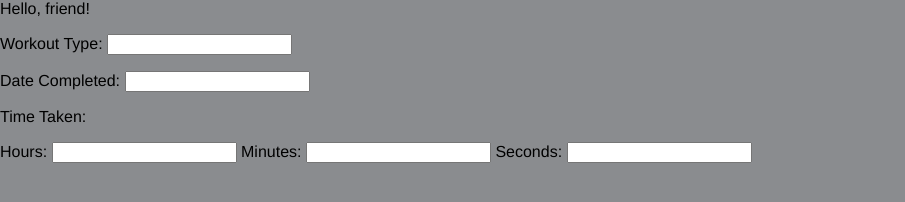
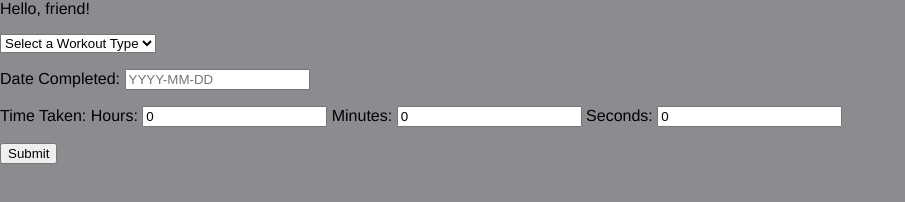
Before and after one commit to kaaron22/TriathlonTracker, a website: page web/static_assets/createWorkout.html in a window 1280 px wide. Shown: the whole page, without its empty margins (0-905 px from the left). Drawn offline with Linux system fonts and the light colour scheme; files that its build step writes are made by us from their sources.

Commit message:
Added CreateWorkout logic to workoutClient.js

```diff
--- a/web/static_assets/createWorkout.html
+++ b/web/static_assets/createWorkout.html
@@ -6,26 +6,31 @@
 </head>
 <body class="background">
 Hello, friend!
-<form action="/url" method="GET">
-    <p>Workout Type:
-        <input type="text">
+<form>
+    <p>
+        <select name="workout-type" id="workoutType" required>
+            <option value="">Select a Workout Type</option>
+            <option value="RUNNING">Running</option>
+            <option value="BIKING">Biking</option>
+            <option value="SWIMMING">Swimming</option>
+        </select>
+    </p>
+
+    <p>
+        Date Completed:
+        <input type="text" name="date" id="date" placeholder="YYYY-MM-DD" required>
+    </p>
+
+    <p>
+        Time Taken:
+        Hours: <input type="text" id="hours" name="hours" value="0">
+        Minutes: <input type="text" id="minutes" name="minutes" value="0">
+        Seconds: <input type="text" id="seconds" name="seconds" value="0">
+    </p>
+
+    <p>
+        <input type="Submit" id="create" value="Submit">
     </p>
 </form>
-
-<form action="/url" method="GET">
-    <p>Date Completed:
-        <input type="text">
-    </p>
-</form>
-
-<form action="/url" method="GET">
-    Time Taken:
-    <p>
-        Hours: <input type="text">
-        Minutes: <input type="text">
-        Seconds: <input type="text">
-    </p>
-</form>
-
 </body>
 </html>
```
Also changed, not shown: web/src/api/workoutClient.js (+21 -0 lines).
